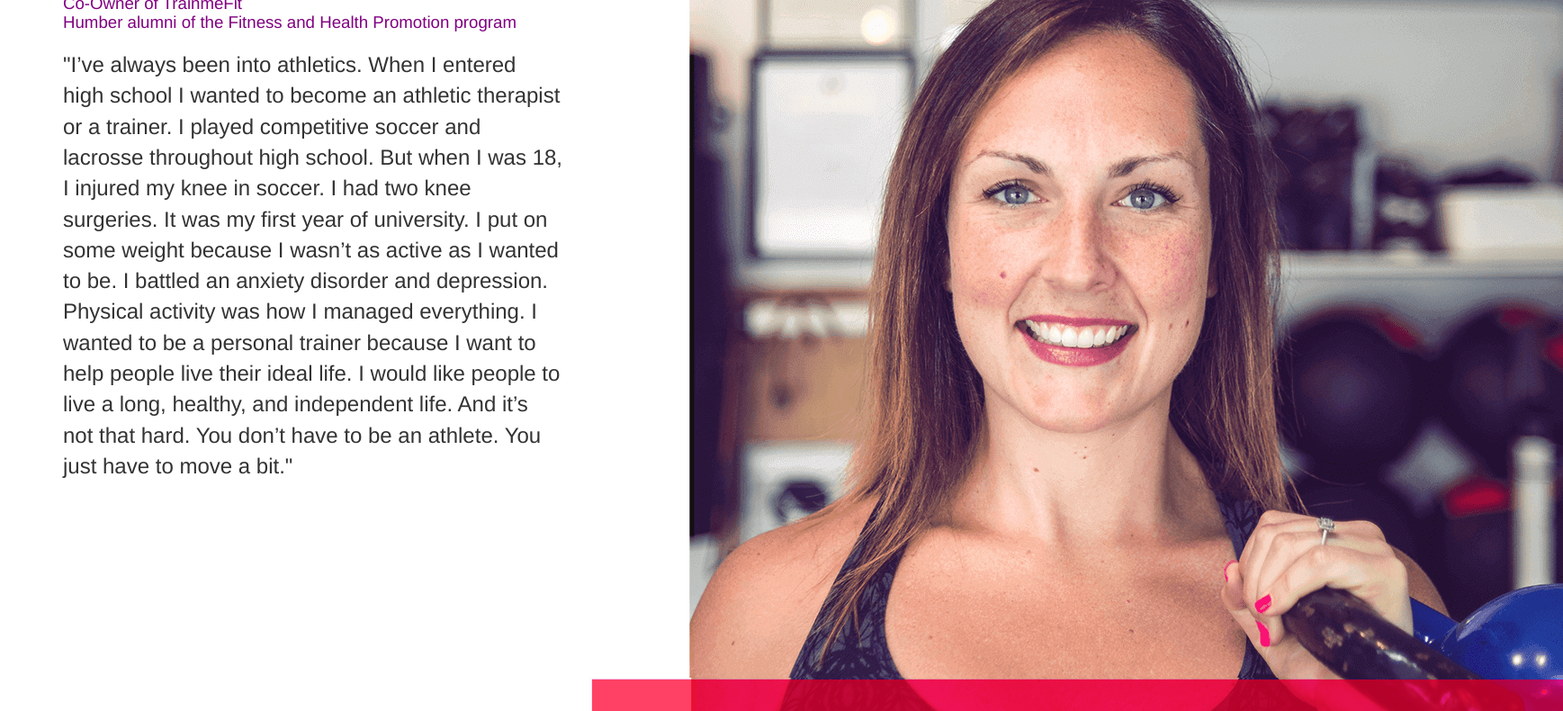
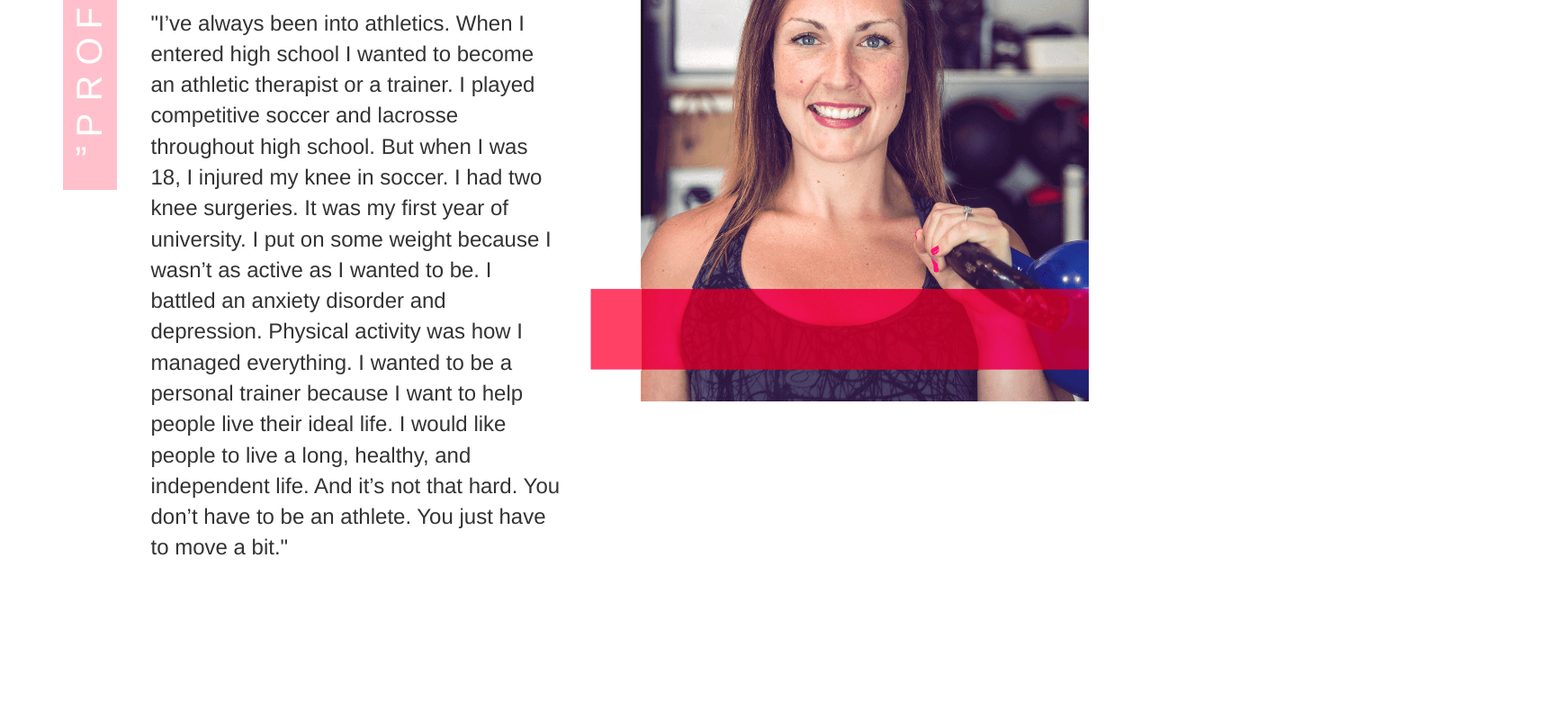
Before and after one commit to rockyshiba/txm2017, a plain HTML site: page LindsayBranton/index.html in a window 1280 px wide. Shown: the part 136-926 px from the top of the page at 90% size, 1737 px wide, since content can reach past the window. After the commit the page ends 800 px from the top, so only its background shows below. Drawn offline with Linux system fonts and the light colour scheme.

Commit message:
Lindsay profile with vertical banner

```diff
--- a/LindsayBranton/assets/css/lindsaybranton.css
+++ b/LindsayBranton/assets/css/lindsaybranton.css
@@ -3,16 +3,29 @@
     background-color: pink;
     font-size: 30pt;
     display: inline-block;
-    width: 100%;
-    /*transform-origin: left top 0;*/
+    width: 45pt;
+    float: left;
 }
 
 .profile-banner > p{
     display: inline-block;
+    float:left;
+    margin: 10pt;
+}
+
+.profile-banner > p > span{
+    display: block;
+    line-height: 1.0;
+    transform: rotate(-90deg);
+}
+
+.profile-banner > p > span:last-child{
+    transform: rotate(0deg);
 }
 
 .open-quote{
     content: open-quote;
+    display: inline-block;
 }
 
 .profile-subheader{
@@ -25,3 +38,7 @@
     margin-top: 20px;
     font-size: 18pt;
 }
+
+.alumni-profile img{
+    max-width: 100%;
+}
--- a/LindsayBranton/index.html
+++ b/LindsayBranton/index.html
@@ -14,16 +14,21 @@
         <main>
             <div class="container"><!--BEGIN container-->
                 <div class="row">
-                    <div id="lindsay-branton">
+                    <div id="lindsay-branton" class="alumni-profile">
                         <div class="col-lg-6">
-                            <div class="profile-banner text-uppercase">
-                                <span class="open-quote">&rdquo;</span>
-                                <p>Profile</p>
+                            <div class="row">
+                                <div class="col-lg-2">
+                                    <div class="profile-banner text-uppercase">
+                                        <p><span>e</span><span>l</span><span>i</span><span>f</span><span>o</span><span>r</span><span>P</span><span class="open-quote">&rdquo;</span></p>
+                                    </div>
+                                </div>
+                                <div class="col-lg-10">
+                                    <h2 class="text-uppercase">Lindsay Branton</h2>
+                                    <h3 class="profile-subheader">Co-Owner of TrainmeFit</h3>
+                                    <h3 class="profile-subheader">Humber alumni of the Fitness and Health Promotion program</h3>
+                                    <p class="profile-description">"I’ve always been into athletics. When I entered high school I wanted to become an athletic therapist or a trainer. I played competitive soccer and lacrosse throughout high school. But when I was 18, I injured my knee in soccer. I had two knee surgeries. It was my first year of university. I put on some weight because I wasn’t as active as I wanted to be. I battled an anxiety disorder and depression. Physical activity was how I managed everything. I wanted to be a personal trainer because I want to help people live their ideal life. I would like people to live a long, healthy, and independent life. And it’s not that hard. You don’t have to be an athlete. You just have to move a bit."</p>
+                                </div>
                             </div>
-                            <h2 class="text-uppercase">Lindsay Branton</h2>
-                            <h3 class="profile-subheader">Co-Owner of TrainmeFit</h3>
-                            <h3 class="profile-subheader">Humber alumni of the Fitness and Health Promotion program</h3>
-                            <p class="profile-description">"I’ve always been into athletics. When I entered high school I wanted to become an athletic therapist or a trainer. I played competitive soccer and lacrosse throughout high school. But when I was 18, I injured my knee in soccer. I had two knee surgeries. It was my first year of university. I put on some weight because I wasn’t as active as I wanted to be. I battled an anxiety disorder and depression. Physical activity was how I managed everything. I wanted to be a personal trainer because I want to help people live their ideal life. I would like people to live a long, healthy, and independent life. And it’s not that hard. You don’t have to be an athlete. You just have to move a bit."</p>
                         </div>
                         <div class="col-lg-6">
                             <img src="./assets/images/lindsay_avatar.png" alt="Portrait of Lindsay Branton">
```
